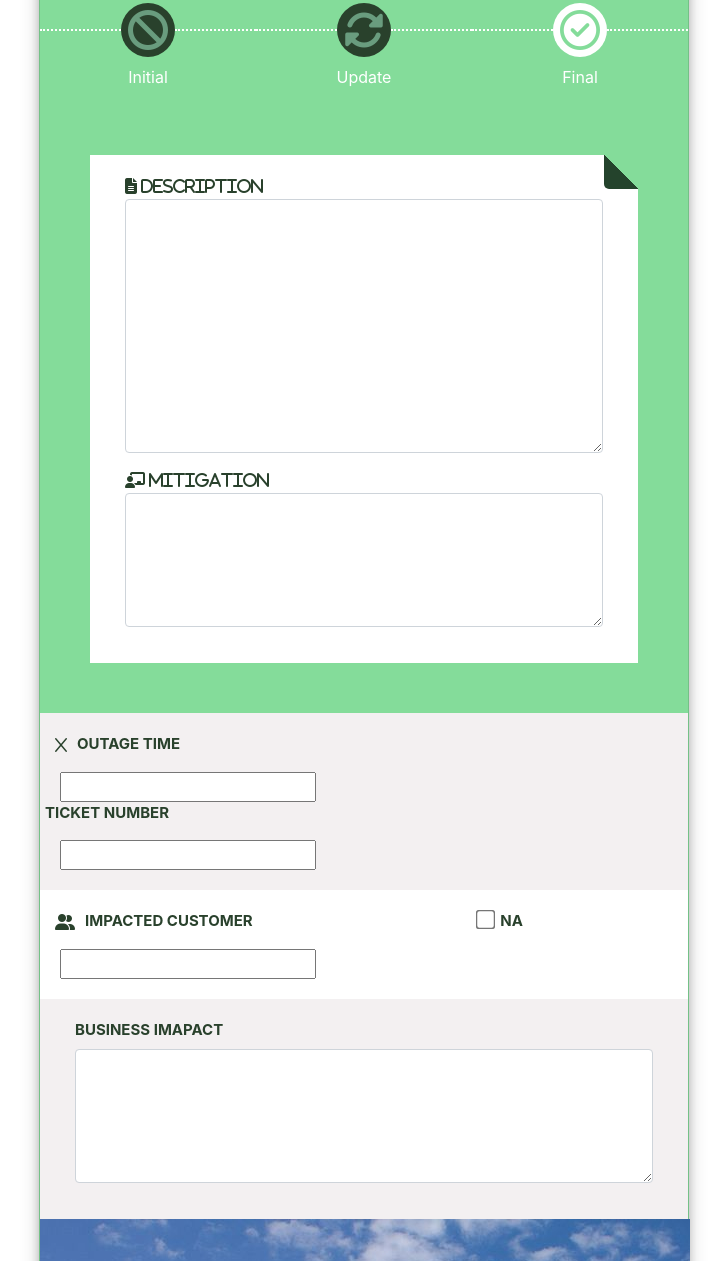
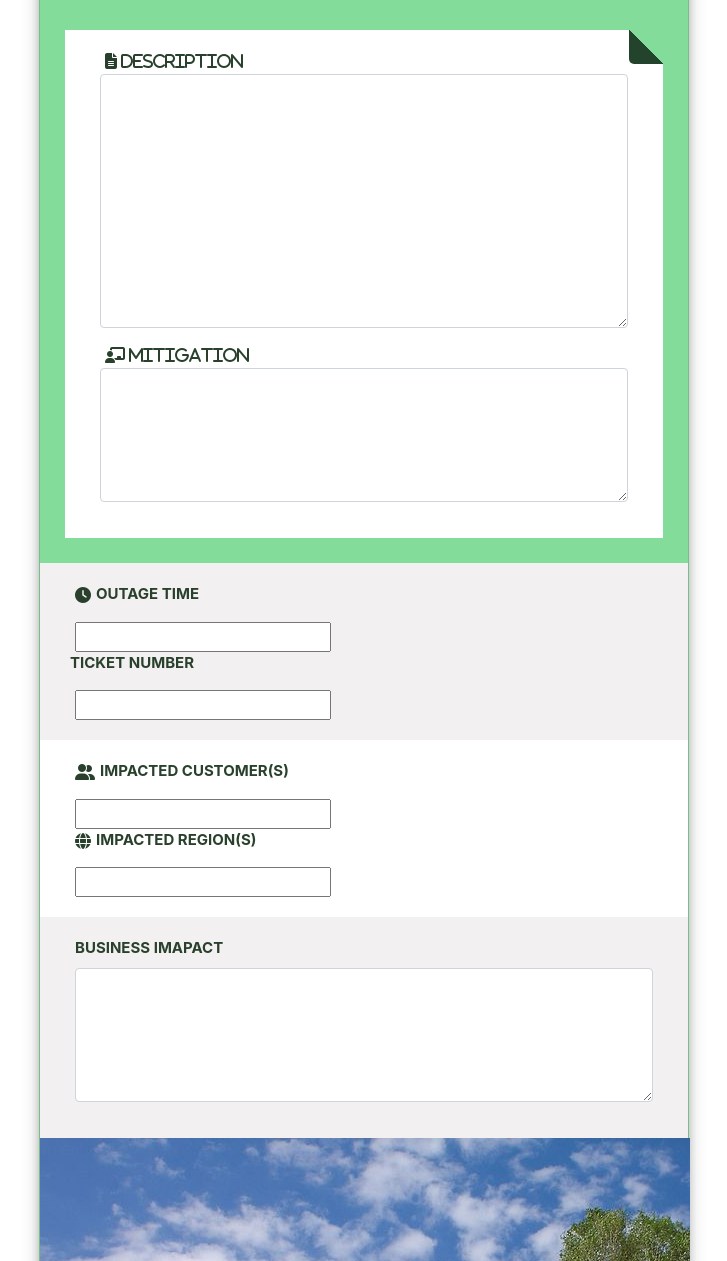
Before and after one commit to Iskibar2020/Form-Design, a plain HTML site: page index.html in a window 1280 px wide. Shown: the part 188-1449 px from the top of the page, without its empty margins (276-1003 px from the left). Drawn offline with nearby package versions, Linux system fonts and the light colour scheme.

Commit message:
Simple HTML-CSS File

```diff
--- a/index.html
+++ b/index.html
@@ -68,42 +68,43 @@
 
         <!-- Attributes -->
         <div class="attibute-odd">
-            <div class="row attribute">
+            <div class="attribute">
                 <div class="row input-attribute">
-                    <div><i class="far fa-clock fa-x"></i></div>
+                    <div><i class="fas fa-clock"></i></div>
                     <p class="icon-text">OUTAGE TIME</p></i>
                 </div>
-                <div class="container">
+                <div class="col-lg-6">
                     <input type="text" id="outage-time" placeholder="">
                 </div>
             </div>
-            <div class="row attribute">
-                <div >
-                    <p class="icon-text">TICKET NUMBER</p>
+            <div class="attribute">
+                <div class="row input-attribute">
+                    <p class="icon-text">TICKET NUMBER</p></i>
                 </div>
-                <div class="container">
-                    <input type="text" id="ticket-number" placeholder="">
+                <div class="col-lg-6">
+                    <input type="text" id="outage-time" placeholder="">
                 </div>
             </div>
         </div>
 
         <!-- Impact of Cusomer -->
         <div class="attibute-even">
-            <div class="row attribute ">
+            <div class="attribute">
                 <div class="row input-attribute">
                     <div><i class="fas fa-user-friends"></i></div>
-                    <p class="icon-text">IMPACTED CUSTOMER</p></i>
+                    <p class="icon-text">IMPACTED CUSTOMER(S)</p></i>
                 </div>
-                <div class="container">
-                    <input type="text" id="from-title" placeholder="">
+                <div class="col-lg-6">
+                    <input type="text" id="outage-time" placeholder="">
                 </div>
             </div>
-            <div class="row attribute">
-                <div class="row icon-text">
-                    <div>
-                        <input type="checkbox" id="impact-checkbox">
-                        <label for="vehicle1" class="icon-text-checkbox"> NA</label>
-                    </div>
+            <div class="attribute">
+                <div class="row input-attribute">
+                    <div><i class="fas fa-globe"></i></div>
+                    <p class="icon-text">IMPACTED REGION(S)</p></i>
+                </div>
+                <div class="col-lg-6">
+                    <input type="text" id="outage-time" placeholder="">
                 </div>
             </div>
         </div>
--- a/style.css
+++ b/style.css
@@ -25,9 +25,11 @@
 .fa-file-alt,
 .fa-chalkboard-teacher,
 .fa-clock,
-.fa-user-friends{
-    margin-right: 10px;
+.fa-user-friends,
+.fa-globe{
+    margin-right: 5px;
     color: #29412c;
+    margin-left: 5px;
 
 }
 
@@ -67,7 +69,6 @@
     background-color: #84dc9a;
     margin-left: auto;
     margin-right: auto;
-    margin-top: 100px;
     margin-bottom: 100px;
     border-radius: 25px;
     width: 650px;
@@ -80,8 +81,12 @@
     width: 100%;
 }
 
+.inp{
+    padding-left: 0;
+}
+
 input[type=checkbox] {
-    transform: scale(1.5);
+    transform: scale(1);
 }
 
 
@@ -105,7 +110,8 @@ input[type=checkbox] {
 
 
 article {
-  margin: 50px;
+  margin: 25px;
+  margin-top: 25px;
   padding: 20px;
   font-family: sans-serif;
   color: #fff;
@@ -152,6 +158,12 @@ article::after{
     color: #29412c;
     margin-left: 10px;
 }
+
+.input-outage-time{
+    color: #29412c;
+    margin-left: 0px;
+}
+
 .attibute-odd{
     background-color: #f3f0f1;
     padding: 20px;
@@ -164,6 +176,7 @@ article::after{
 
 .attribute{
     float: left;
+    margin-right: 90px;
 }
 
 .attribute-header{
@@ -177,10 +190,3 @@ article::after{
     border-radius: 0px  0px 10px 10px;
     min-width: 650px;
 }
-/* input[type=text], select, textarea {
-    width: 100%;
-    padding: 12px;
-    border: 1px solid #ccc;
-    border-radius: 4px;
-    resize: vertical;
-  } */
```
